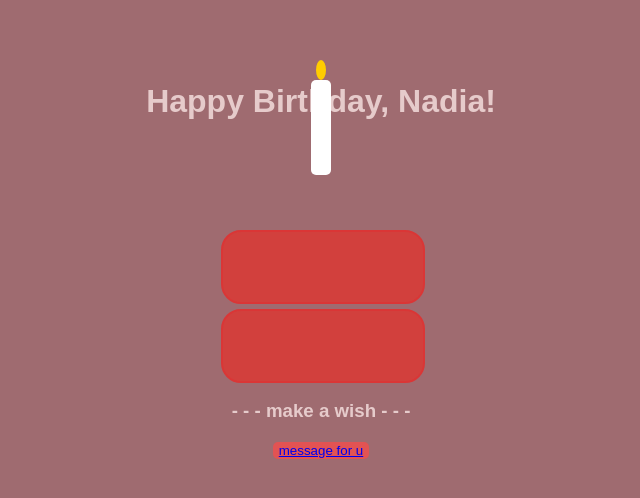
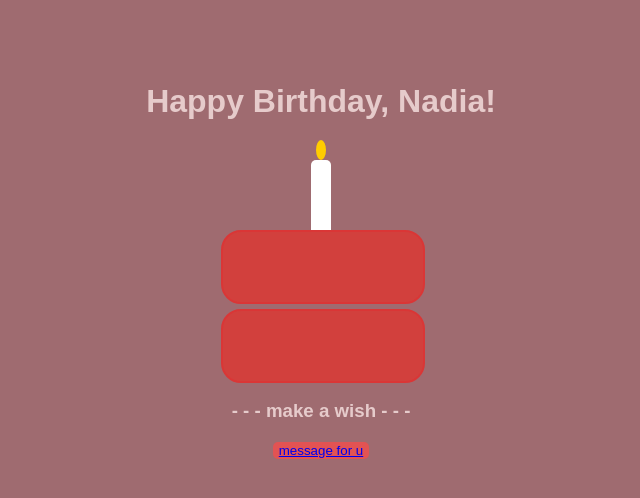
Before and after one commit to audreybby/nadia-s-bday, a plain HTML site: page index.html in a window 1280 px wide. Shown: the part 120-618 px from the top of the page, without its empty margins (319-959 px from the left). Drawn offline with Linux system fonts and the light colour scheme.

Commit message:
Update styles.css

```diff
--- a/styles.css
+++ b/styles.css
@@ -39,7 +39,7 @@ body {
 
 .candle {
     position: absolute;
-    top: 200px;
+    top: 280px;
     left: 50%;
     transform: translateX(-50%);
     width: 20px;
```
